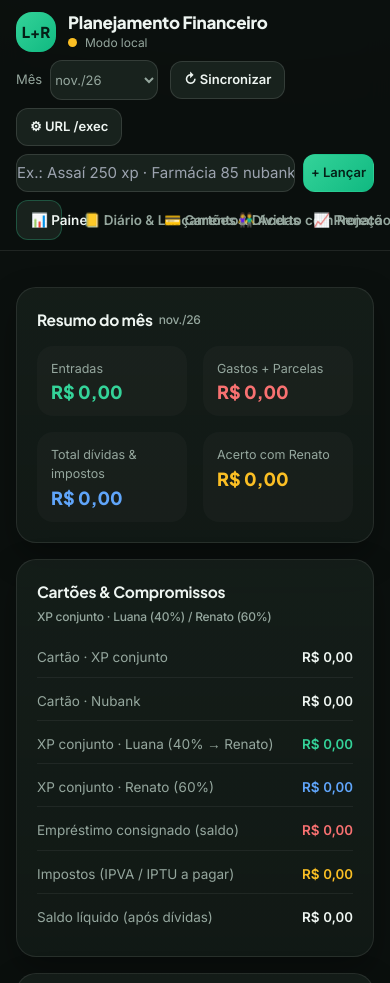
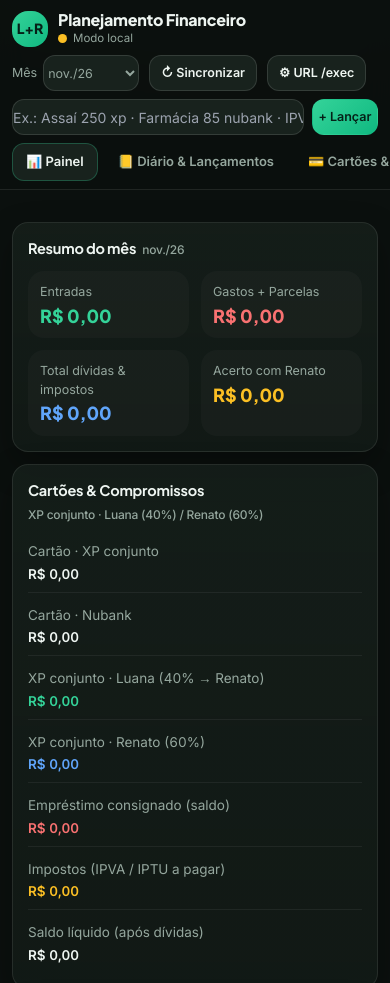
Before and after one commit to renatotostes21-max/app-finan-as-lr-planejamento-financeiro, a plain HTML site: page index.html in a window 390 px wide. Shown: the top 983 px of the page. Drawn offline with nearby package versions, Linux system fonts and the light colour scheme.

Commit message:
Update index.html

```diff
--- a/index.html
+++ b/index.html
@@ -51,11 +51,11 @@ table{width:100%;border-collapse:collapse;font-size:13.5px}
 th{font-weight:600;color:#95a79e;text-align:left;padding:10px 8px;border-bottom:1px solid rgba(255,255,255,.1);font-size:12px;text-transform:uppercase;white-space:nowrap}
 td{padding:10px 8px;border-bottom:1px solid rgba(255,255,255,.06);vertical-align:top}
 td.n,th.n{text-align:right;white-space:nowrap}
-.scroll{overflow-x:auto}
+.scroll{overflow-x:auto;-webkit-overflow-scrolling:touch}
 .btn{
   display:inline-flex;align-items:center;justify-content:center;gap:6px;min-height:38px;
   border-radius:12px;padding:0 13px;font-weight:600;font-size:13px;cursor:pointer;
-  border:1px solid rgba(255,255,255,.12);background:#18221d;color:#eef5f1
+  border:1px solid rgba(255,255,255,.12);background:#18221d;color:#eef5f1;white-space:nowrap
 }
 .btn:hover{border-color:rgba(255,255,255,.25)}
 .btn-sm{min-height:32px;padding:0 10px;font-size:12px;border-radius:9px}
@@ -66,7 +66,33 @@ input,select{
   font:15px Inter,sans-serif;background:#18221d;color:#eef5f1;
   border:1px solid rgba(255,255,255,.12);border-radius:12px;padding:9px 12px;width:100%
 }
-.tab{white-space:nowrap;border-radius:12px;padding:9px 14px;font-weight:600;font-size:13.5px;color:#95a79e;cursor:pointer;background:none;border:1px solid transparent}
+#tabs{
+  display:flex;
+  flex-wrap:nowrap;
+  align-items:center;
+  gap:6px;
+  overflow-x:auto;
+  -webkit-overflow-scrolling:touch;
+  scrollbar-width:none;
+}
+#tabs::-webkit-scrollbar{display:none}
+.tab{
+  flex:0 0 auto;
+  display:inline-flex;
+  align-items:center;
+  justify-content:center;
+  white-space:nowrap;
+  line-height:1.2;
+  min-height:38px;
+  border-radius:12px;
+  padding:8px 13px;
+  font-weight:600;
+  font-size:13px;
+  color:#95a79e;
+  cursor:pointer;
+  background:none;
+  border:1px solid transparent;
+}
 .tab.on{background:#18221d;color:#eef5f1;border-color:rgba(52,211,153,.28)}
 .seg{display:flex;flex-wrap:wrap;gap:6px}
 .seg button{flex:1 1 auto;min-height:38px;border-radius:10px;border:1px solid rgba(255,255,255,.11);background:#18221d;color:#95a79e;font-weight:600;font-size:13px;cursor:pointer;padding:0 10px}
@@ -84,39 +110,53 @@ dialog::backdrop{background:rgba(4,7,6,.75)}
 .toast.show{opacity:1;transform:translate(-50%,0)}
 .toast.err{background:#ef4444;color:#fff}
 .kv{display:flex;justify-content:space-between;gap:12px;padding:9px 0;border-bottom:1px solid rgba(255,255,255,.06);font-size:13.5px}
-.kv:last-child{border-bottom:0}.kv span:first-child{color:#95a79e}.kv span:last-child{font-weight:600;text-align:right;white-space:nowrap}
+.kv:last-child{border-bottom:0}.kv span:first-child{color:#95a79e}.kv span:last-child{font-weight:600;text-align:right}
 .empty{color:#95a79e;font-size:13.5px;padding:18px 0;text-align:center}
 [hidden]{display:none!important}
+
+@media (max-width:640px){
+  body{font-size:14px}
+  .card{padding:15px;border-radius:16px}
+  .card h2{font-size:14.5px;margin-bottom:11px}
+  .btn{min-height:36px;padding:0 11px;font-size:12.5px}
+  .btn-sm{min-height:30px;padding:0 8px;font-size:11.5px}
+  input,select{font-size:14px;padding:8px 10px}
+  table{font-size:12.5px}
+  th,td{padding:8px 6px}
+  .kv{flex-direction:column;gap:2px;padding:8px 0}
+  .kv span:last-child{text-align:left}
+  .fig{height:210px}
+}
 </style>
 </head>
 <body>
 
 <header class="sticky top-0 z-40 border-b border-ln" style="background:rgba(11,16,14,.92);backdrop-filter:blur(12px);padding-top:env(safe-area-inset-top,0)">
-  <div class="max-w-[1240px] mx-auto px-4 pt-3 pb-2 flex flex-wrap items-center gap-x-3 gap-y-2">
-    <div class="flex items-center gap-3 mr-auto">
-      <div class="w-10 h-10 rounded-2xl grid place-items-center font-head font-extrabold text-[15px]" style="background:linear-gradient(135deg,#34d399,#10b981);color:#052017">L+R</div>
+  <div class="max-w-[1240px] mx-auto px-3 sm:px-4 pt-2.5 pb-2 flex flex-wrap items-center gap-x-2.5 gap-y-2">
+    <div class="flex items-center gap-2.5 mr-auto">
+      <div class="w-9 h-9 sm:w-10 sm:h-10 rounded-2xl grid place-items-center font-head font-extrabold text-[14px] sm:text-[15px]" style="background:linear-gradient(135deg,#34d399,#10b981);color:#052017">L+R</div>
       <div>
-        <h1 class="text-[17px] font-extrabold leading-tight">Planejamento Financeiro</h1>
-        <div class="flex flex-wrap items-center gap-2 text-[12px] text-dim">
+        <h1 class="text-[16px] sm:text-[17px] font-extrabold leading-tight">Planejamento Financeiro</h1>
+        <div class="flex flex-wrap items-center gap-1.5 text-[11.5px] sm:text-[12px] text-dim">
           <span id="connDot" class="dot" style="background:#95a79e"></span>
           <span id="connTxt">Modo local</span>
           <span id="syncAt"></span>
         </div>
       </div>
     </div>
-    <label class="flex items-center gap-2 text-[13px] text-dim">Mês
-      <select id="monthSel" style="width:auto;min-width:108px;min-height:40px" aria-label="Mês"></select>
+    <label class="flex items-center gap-1.5 text-[12.5px] sm:text-[13px] text-dim">Mês
+      <select id="monthSel" style="width:auto;min-width:96px;min-height:36px" aria-label="Mês"></select>
     </label>
     <button class="btn" id="btnSync" type="button">↻ Sincronizar</button>
     <button class="btn" id="btnCfg" type="button">⚙ URL /exec</button>
   </div>
-  <div class="max-w-[1240px] mx-auto px-4 pb-2">
+  <div class="max-w-[1240px] mx-auto px-3 sm:px-4 pb-2">
     <form id="quickForm" class="flex gap-2" autocomplete="off">
       <input id="quickIn" placeholder="Ex.: Assaí 250 xp · Farmácia 85 nubank · IPVA 600" aria-label="Lançamento rápido">
       <button class="btn btn-ac nw" type="submit">+ Lançar</button>
     </form>
   </div>
-  <nav class="max-w-[1240px] mx-auto px-4 pb-2.5 flex gap-1.5 overflow-x-auto" id="tabs" role="tablist">
+  <nav class="max-w-[1240px] mx-auto px-3 sm:px-4 pb-2" id="tabs" role="tablist">
     <button class="tab on" data-tab="painel" role="tab">📊 Painel</button>
     <button class="tab" data-tab="diario" role="tab">📒 Diário & Lançamentos</button>
     <button class="tab" data-tab="dividas" role="tab">💳 Cartões & Dívidas</button>
@@ -124,17 +164,17 @@ dialog::backdrop{background:rgba(4,7,6,.75)}
     <button class="tab" data-tab="projecao" role="tab">📈 Projeção & Orçamento</button>
   </nav>
 </header>
-<main class="max-w-[1240px] mx-auto px-4 py-5 space-y-4">
+<main class="max-w-[1240px] mx-auto px-3 sm:px-4 py-4 sm:py-5 space-y-4">
   <div id="queueBar"></div>
 
-  <section data-panel="painel" class="grid grid-cols-12 gap-4">
+  <section data-panel="painel" class="grid grid-cols-12 gap-3 sm:gap-4">
     <div class="card col-span-12" id="kpiCard"></div>
     <div class="card col-span-12 lg:col-span-7" id="phaseCard"></div>
     <div class="card col-span-12 lg:col-span-5" id="envCard"></div>
     <div class="card col-span-12" id="recentCard"></div>
   </section>
 
-  <section data-panel="diario" class="grid grid-cols-12 gap-4" hidden>
+  <section data-panel="diario" class="grid grid-cols-12 gap-3 sm:gap-4" hidden>
     <div class="card col-span-12" id="cardsResume"></div>
     <div class="card col-span-12">
       <div class="flex flex-wrap items-center justify-between gap-2 mb-3">
@@ -150,7 +190,7 @@ dialog::backdrop{background:rgba(4,7,6,.75)}
     </div>
   </section>
 
-  <section data-panel="dividas" class="grid grid-cols-12 gap-4" hidden>
+  <section data-panel="dividas" class="grid grid-cols-12 gap-3 sm:gap-4" hidden>
     <div class="card col-span-12 lg:col-span-6" id="cartoesAtivosCard"></div>
     <div class="card col-span-12 lg:col-span-6" id="simCard"></div>
     <div class="card col-span-12" id="addCardFormCard"></div>
@@ -158,12 +198,12 @@ dialog::backdrop{background:rgba(4,7,6,.75)}
     <div class="card col-span-12" id="dividaListaCard"></div>
   </section>
 
-  <section data-panel="acerto" class="grid grid-cols-12 gap-4" hidden>
+  <section data-panel="acerto" class="grid grid-cols-12 gap-3 sm:gap-4" hidden>
     <div class="card col-span-12 lg:col-span-6" id="acCard"></div>
     <div class="card col-span-12 lg:col-span-6" id="impCard"></div>
   </section>
 
-  <section data-panel="projecao" class="grid grid-cols-12 gap-4" hidden>
+  <section data-panel="projecao" class="grid grid-cols-12 gap-3 sm:gap-4" hidden>
     <div class="card col-span-12" id="orcCard"></div>
     <div class="card col-span-12 lg:col-span-6"><h2>Entradas × Gastos</h2><div class="fig"><canvas id="chFlux"></canvas></div></div>
     <div class="card col-span-12 lg:col-span-6"><h2>Reserva de emergência</h2><div class="fig"><canvas id="chRes"></canvas></div></div>
@@ -172,10 +212,10 @@ dialog::backdrop{background:rgba(4,7,6,.75)}
 </main>
 
 <dialog id="dlg" aria-labelledby="dlgT">
-  <form id="lForm" class="p-5 space-y-3" autocomplete="off">
+  <form id="lForm" class="p-4 sm:p-5 space-y-3" autocomplete="off">
     <input type="hidden" id="editTxId" value="">
     <div class="flex items-start gap-3">
-      <h3 id="dlgT" class="text-[19px] font-bold mr-auto">Novo lançamento</h3>
+      <h3 id="dlgT" class="text-[18px] sm:text-[19px] font-bold mr-auto">Novo lançamento</h3>
       <button type="button" class="btn" id="dlgX" style="min-height:36px;padding:0 11px">✕</button>
     </div>
     <div>
@@ -185,12 +225,12 @@ dialog::backdrop{background:rgba(4,7,6,.75)}
         <button type="button" data-v="Entrada">Entrada</button>
       </div>
     </div>
-    <div class="grid grid-cols-2 gap-3">
+    <div class="grid grid-cols-1 sm:grid-cols-2 gap-3">
       <div><label class="lbl block mb-1" for="lData">Data</label><input type="date" id="lData" required></div>
       <div><label class="lbl block mb-1" for="lValor">Valor total (R$)</label><input id="lValor" inputmode="decimal" placeholder="0,00" required></div>
     </div>
     <div><label class="lbl block mb-1" for="lDesc">Descrição</label><input id="lDesc" required></div>
-    <div class="grid grid-cols-2 gap-3">
+    <div class="grid grid-cols-1 sm:grid-cols-2 gap-3">
       <div>
         <label class="lbl block mb-1" for="lForma">Forma</label>
         <select id="lForma"><option>Crédito</option><option>Pix</option><option>Débito</option><option>Boleto</option></select>
@@ -229,7 +269,7 @@ dialog::backdrop{background:rgba(4,7,6,.75)}
 </dialog>
 
 <dialog id="cfgDlg" aria-labelledby="cfgT">
-  <form id="cfgForm" class="p-5 space-y-3">
+  <form id="cfgForm" class="p-4 sm:p-5 space-y-3">
     <div class="flex items-start gap-3">
       <h3 id="cfgT" class="text-[18px] font-bold mr-auto">Conexão Google Apps Script (/exec)</h3>
       <button type="button" class="btn" id="cfgX" style="min-height:36px;padding:0 11px">✕</button>
@@ -790,11 +830,11 @@ function renderPainel(){
 
     $("kpiCard").innerHTML=
       '<h2>Resumo do mês <small>'+esc(state.mesAtual||"nov./26")+'</small></h2>'+
-      '<div class="grid grid-cols-2 sm:grid-cols-4 gap-4">'+
-        '<div class="rounded-2xl p-3.5" style="background:rgba(255,255,255,.025)"><div class="lbl">Entradas</div><div class="big pos mt-1">'+brl(m.entradas)+'</div></div>'+
-        '<div class="rounded-2xl p-3.5" style="background:rgba(255,255,255,.025)"><div class="lbl">Gastos + Parcelas</div><div class="big neg mt-1">'+brl(m.gastos+m.totalParcelasMes)+'</div></div>'+
-        '<div class="rounded-2xl p-3.5" style="background:rgba(255,255,255,.025)"><div class="lbl">Total dívidas & impostos</div><div class="big pjc mt-1">'+brl(m.totalDividasSaldo)+'</div></div>'+
-        '<div class="rounded-2xl p-3.5" style="background:rgba(255,255,255,.025)"><div class="lbl">Acerto com Renato</div><div class="big wrn mt-1">'+brl(m.acertoRenato)+'</div></div>'+
+      '<div class="grid grid-cols-2 sm:grid-cols-4 gap-3 sm:gap-4">'+
+        '<div class="rounded-2xl p-3 sm:p-3.5" style="background:rgba(255,255,255,.025)"><div class="lbl">Entradas</div><div class="big pos mt-1">'+brl(m.entradas)+'</div></div>'+
+        '<div class="rounded-2xl p-3 sm:p-3.5" style="background:rgba(255,255,255,.025)"><div class="lbl">Gastos + Parcelas</div><div class="big neg mt-1">'+brl(m.gastos+m.totalParcelasMes)+'</div></div>'+
+        '<div class="rounded-2xl p-3 sm:p-3.5" style="background:rgba(255,255,255,.025)"><div class="lbl">Total dívidas & impostos</div><div class="big pjc mt-1">'+brl(m.totalDividasSaldo)+'</div></div>'+
+        '<div class="rounded-2xl p-3 sm:p-3.5" style="background:rgba(255,255,255,.025)"><div class="lbl">Acerto com Renato</div><div class="big wrn mt-1">'+brl(m.acertoRenato)+'</div></div>'+
       '</div>';
 
     var extraCartoesHtml=(state.cartoes||DEFAULT_CARDS).map(function(c){
@@ -865,7 +905,7 @@ function renderDiario(){
     }).join("");
     $("cardsResume").innerHTML=
       '<h2>Resumo de Cartões <small>Cadastrados no app</small></h2>'+
-      '<div class="grid grid-cols-1 sm:grid-cols-2 lg:grid-cols-3 gap-4">'+cartoesHtml+'</div>';
+      '<div class="grid grid-cols-1 sm:grid-cols-2 lg:grid-cols-3 gap-3 sm:gap-4">'+cartoesHtml+'</div>';
 
     var q=($("fBusca").value||"").toLowerCase().trim();
     var t=$("fTipo").value;
@@ -924,7 +964,7 @@ function renderDividas(){
 
     $("simCard").innerHTML=
       '<h2>Simulador de amortização</h2>'+
-      '<div class="grid grid-cols-2 gap-2.5 mb-3">'+
+      '<div class="grid grid-cols-1 sm:grid-cols-2 gap-2.5 mb-3">'+
         '<div><label class="lbl block mb-1" for="simSaldo">Saldo devedor (R$)</label><input id="simSaldo" type="number" step="0.01" value="'+(m.totalDividasSaldo>0?m.totalDividasSaldo.toFixed(2):"55769.30")+'"></div>'+
         '<div><label class="lbl block mb-1" for="simAmort">Amortização extra (R$)</label><input id="simAmort" type="number" step="0.01" value="5000"></div>'+
       '</div>'+
```
